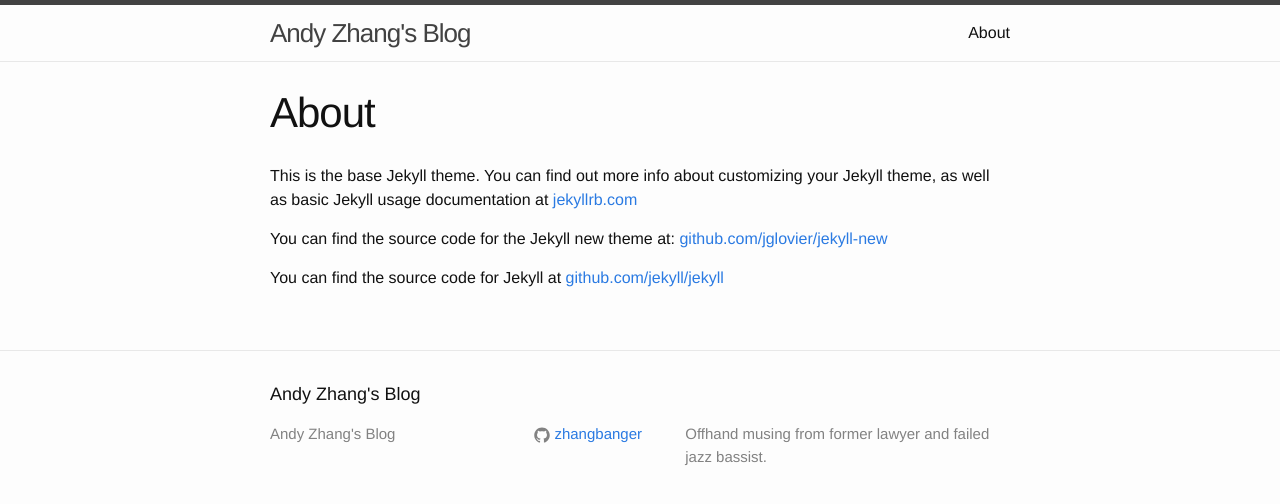
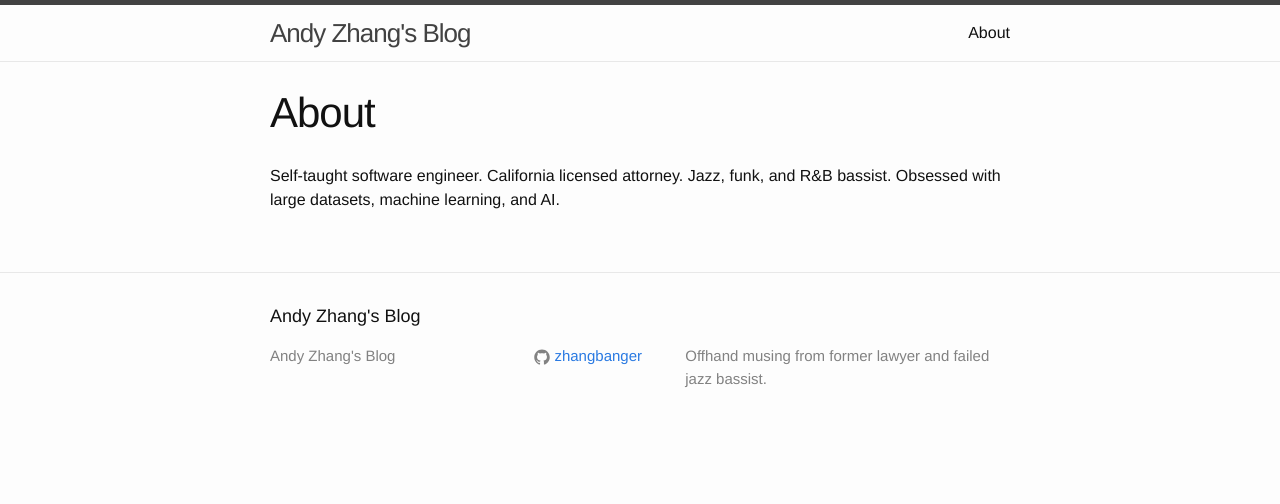
Before and after one commit to ZhangBanger/zhangbanger.github.io, a Jekyll site: the page built from about.md, in a window 1280 px wide. Shown: the top 504 px of the page. Built offline with Jekyll 4.4.1, drawn with Linux system fonts in a browser that asks for light colours.

Commit message:
Update about.md

```diff
--- a/about.md
+++ b/about.md
@@ -4,8 +4,4 @@ title: About
 permalink: /about/
 ---
 
-This is the base Jekyll theme. You can find out more info about customizing your Jekyll theme, as well as basic Jekyll usage documentation at [jekyllrb.com](http://jekyllrb.com/)
-
-You can find the source code for the Jekyll new theme at: [github.com/jglovier/jekyll-new](https://github.com/jglovier/jekyll-new)
-
-You can find the source code for Jekyll at [github.com/jekyll/jekyll](https://github.com/jekyll/jekyll)
+Self-taught software engineer. California licensed attorney. Jazz, funk, and R&B bassist. Obsessed with large datasets, machine learning, and AI.
```
